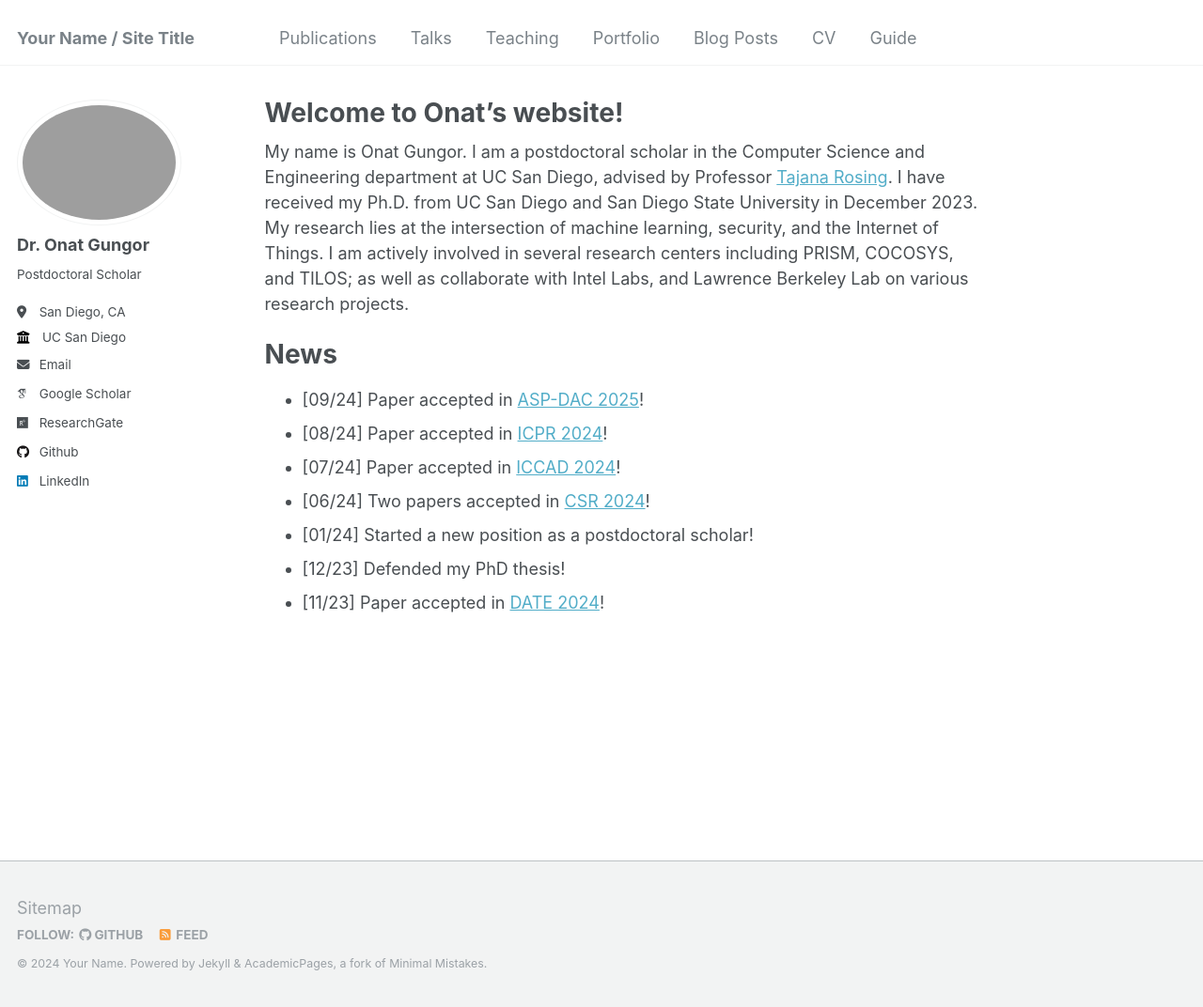
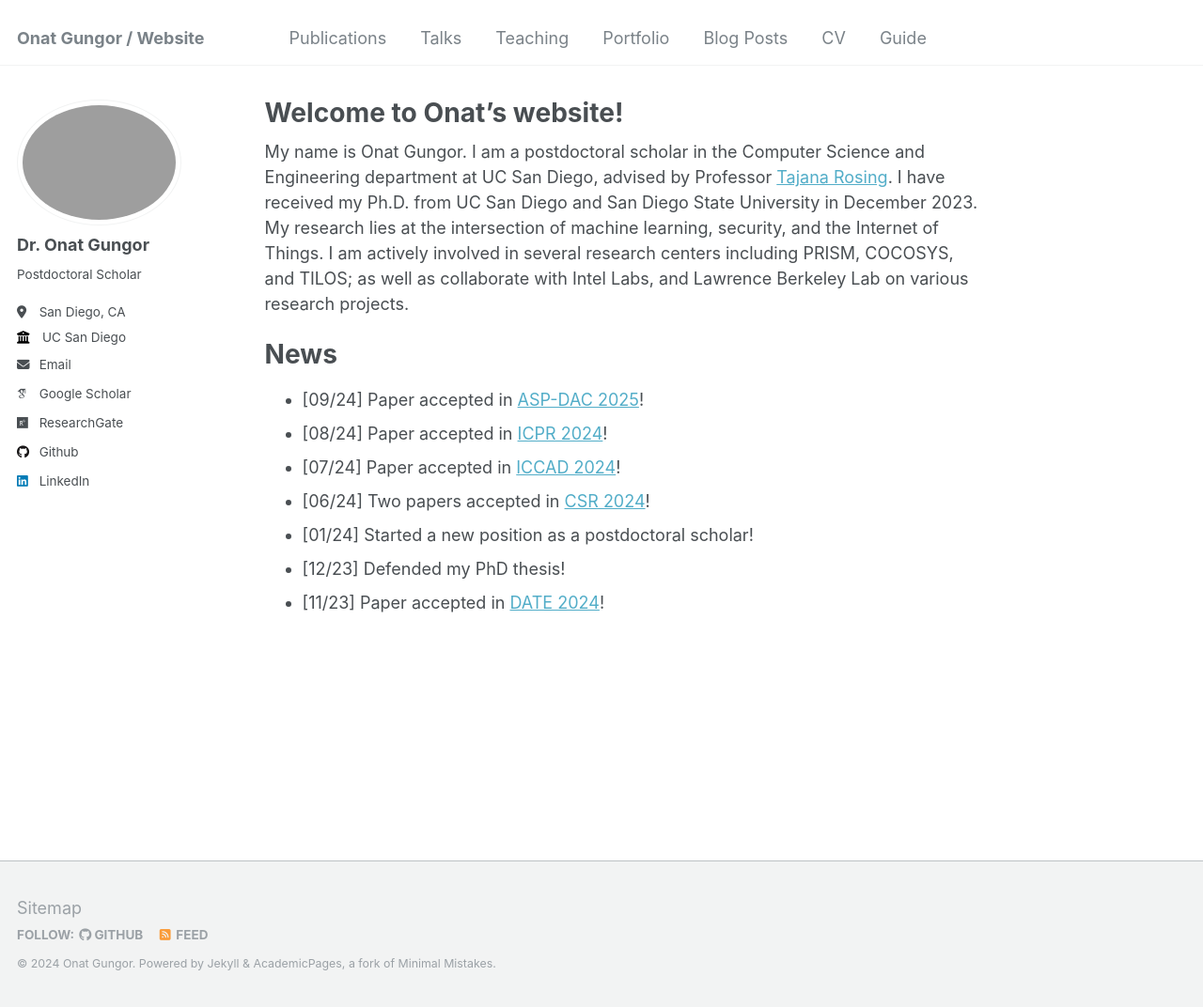
Before and after one commit to onatucsd/onatucsd.github.io, a Jekyll site: the page built from _pages/about.md, in a window 1280 px wide and 1072 px high. Shown: the whole window at 94% size. Built offline with Jekyll 4.4.1, drawn with Linux system fonts in a browser that asks for light colours; some web fonts are replaced.

Commit message:
Update _config.yml

```diff
--- a/_config.yml
+++ b/_config.yml
@@ -8,10 +8,10 @@
 
 # Basic Site Settings
 locale                   : "en-US"
-title                    : "Your Name / Site Title"
+title                    : "Onat Gungor / Website"
 title_separator          : "-"
-name                     : &name "Your Name"
-description              : &description "personal description"
+name                     : &name "Onat Gungor"
+description              : &description "Postdoctoral Scholar"
 url                      : https://onatucsd.github.io # the base hostname & protocol for your site e.g. "https://mmistakes.github.io"
 baseurl                  : "" # the subpath of your site, e.g. "/blog"
 repository               : "academicpages/academicpages.github.io"
```
